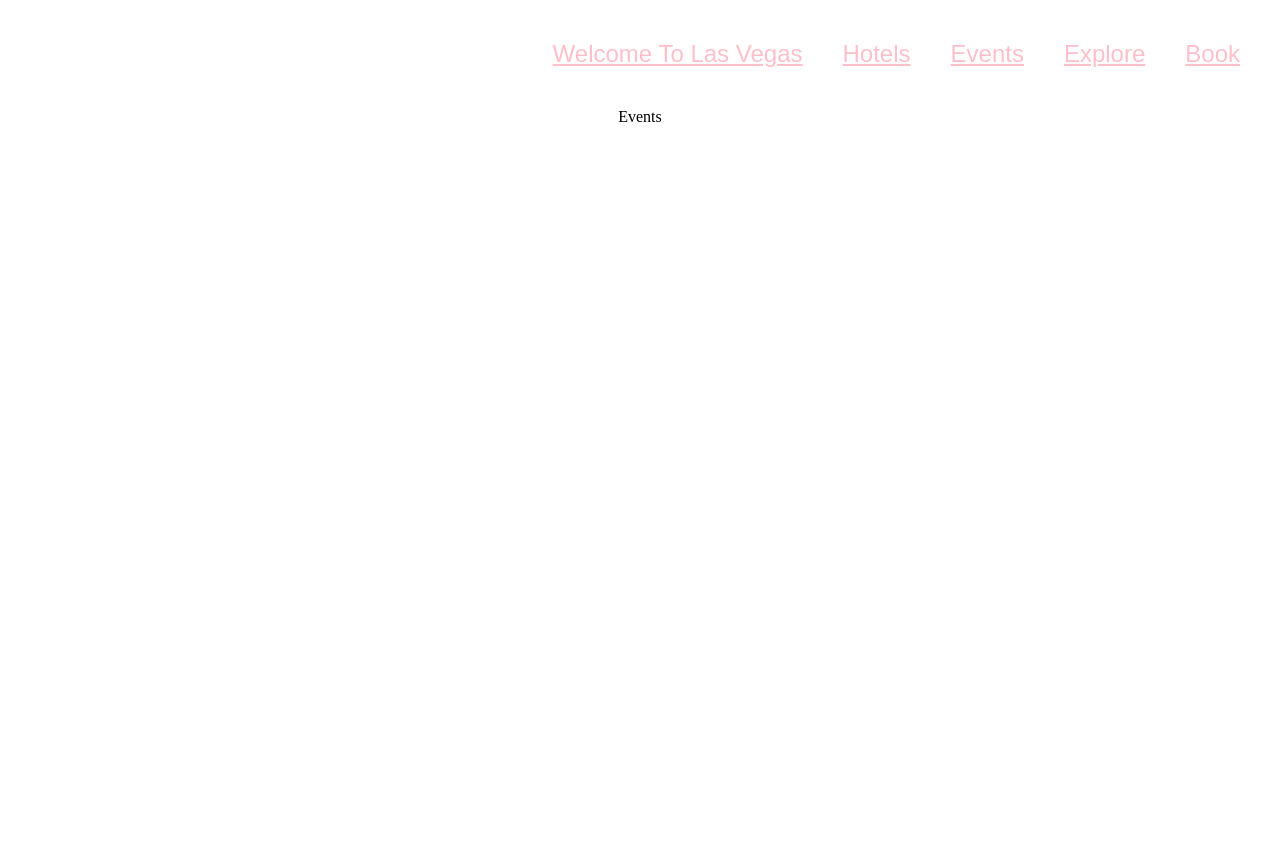
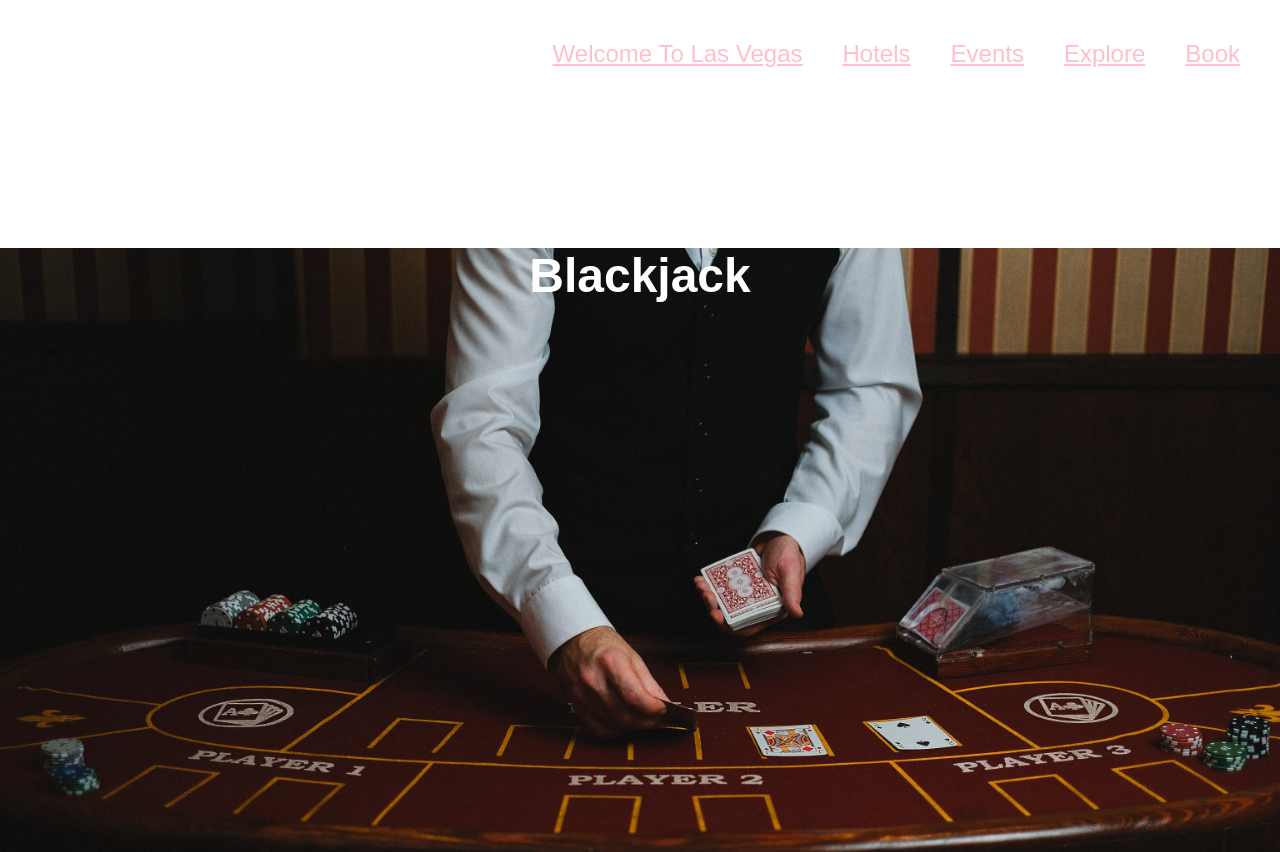
Before and after one commit to Davonne007-TX/las-vegas-home-page, a React (Vite) app: page /events in a window 1280 px wide. Shown: the top 852 px of the page. Before the commit the page ends 800 px from the top, so only its background shows below. Built offline with nearby package versions, Linux system fonts and the light colour scheme; a web font is replaced by a local one.

Commit message:
adding background image to Events.jsx

```diff
--- a/src/components/Events.jsx
+++ b/src/components/Events.jsx
@@ -1,11 +1,14 @@
 import React from "react";
 import MyLinks from "./MyLinks";
+import "./css/Events.css";
 
 export default function Events() {
   return (
     <>
       <MyLinks />
-      <div>Events</div>
+      <div className="dealer">
+        <h1>Blackjack</h1>
+      </div>
     </>
   );
 }
--- /dev/null
+++ b/src/components/css/Events.css
@@ -0,0 +1,7 @@
+.dealer {
+  background-image: url("/images/dealer.jpg");
+  background-size: cover;
+  background-position: center;
+  background-repeat: no-repeat;
+  height: 100vh;
+}
```
Also changed, not shown: public/images/dealer.jpg (added).
